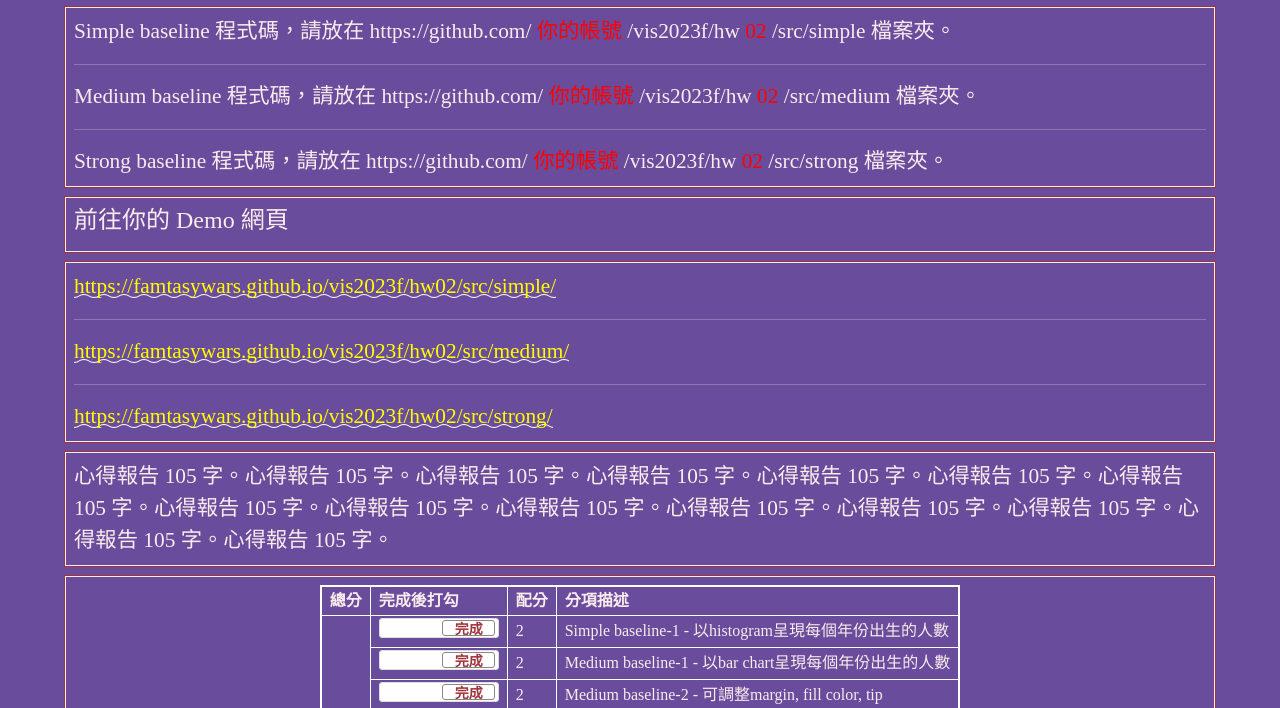
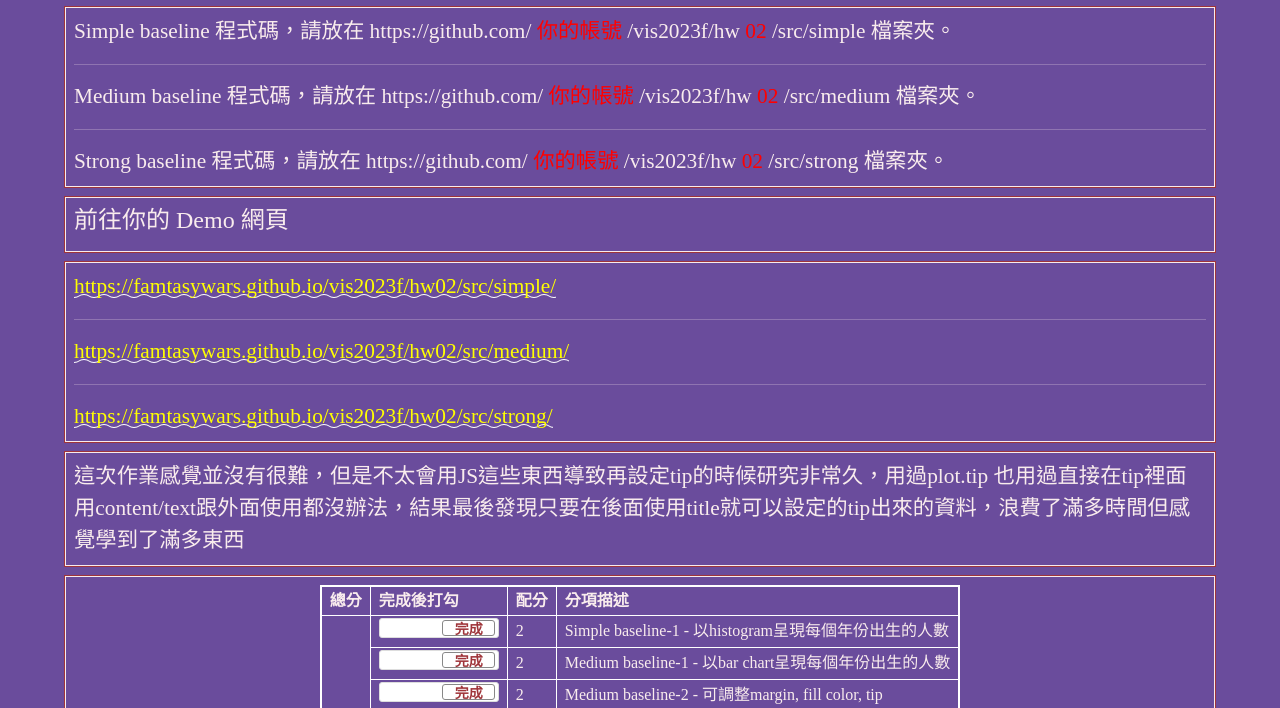
Before and after one commit to fantasywars/vis2023f, a plain HTML site: page hw02/index.html in a window 1280 px wide. Shown: the part 86-794 px from the top of the page. Drawn offline with nearby package versions, Linux system fonts and the light colour scheme.

Commit message:
Update index.html

```diff
--- a/hw02/index.html
+++ b/hw02/index.html
@@ -228,7 +228,7 @@
 
   <div class="row hw12">
     <div class="col-md-12 twenty">
-      心得報告 105 字。心得報告 105 字。心得報告 105 字。心得報告 105 字。心得報告 105 字。心得報告 105 字。心得報告 105 字。心得報告 105 字。心得報告 105 字。心得報告 105 字。心得報告 105 字。心得報告 105 字。心得報告 105 字。心得報告 105 字。心得報告 105 字。
+      這次作業感覺並沒有很難，但是不太會用JS這些東西導致再設定tip的時候研究非常久，用過plot.tip 也用過直接在tip裡面用content/text跟外面使用都沒辦法，結果最後發現只要在後面使用title就可以設定的tip出來的資料，浪費了滿多時間但感覺學到了滿多東西
     </div>
   </div>
 
```
